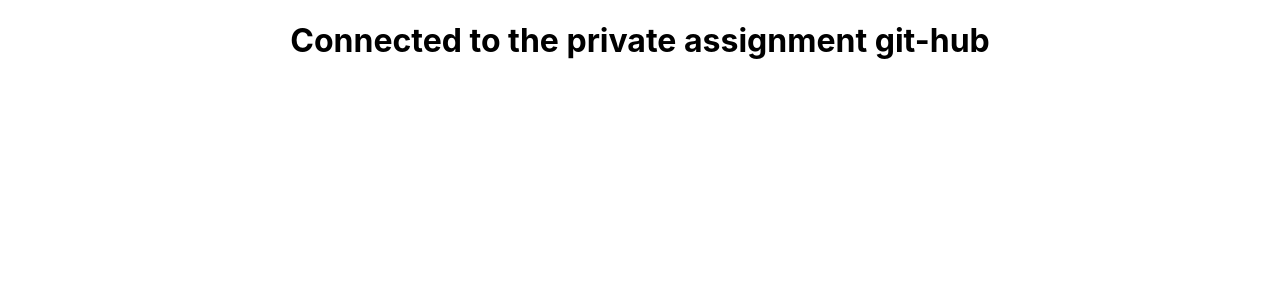
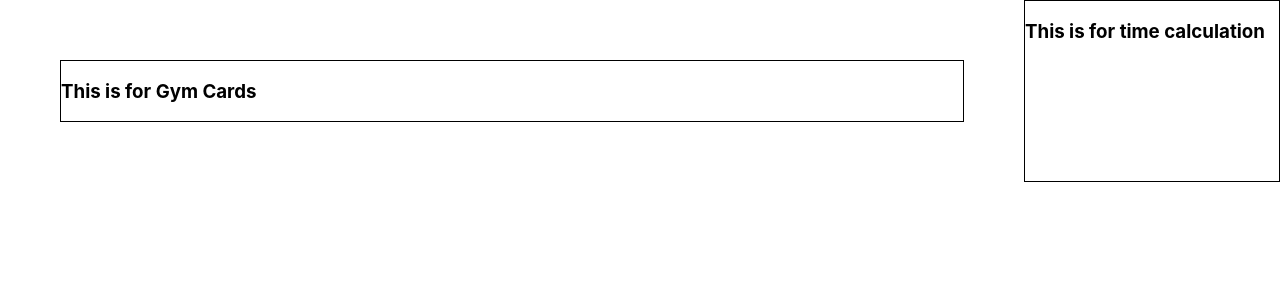
Before and after one commit to nasirullahnu/my-activity, a React (Create React App) app: page / in a window 1280 px wide. Shown: the top 300 px of the page. Built offline with nearby package versions, Linux system fonts and the light colour scheme.

Commit message:
gym component added

```diff
--- a/src/App.js
+++ b/src/App.js
@@ -1,9 +1,11 @@
 import './App.css';
+import Gym from './Components/Gym/Gym';
 
 function App() {
   return (
-    <div className="App">
-      <h1>Connected to the private assignment git-hub</h1>
+    <div>
+      <Gym></Gym>
+
     </div>
   );
 }
--- /dev/null
+++ b/src/Components/Gym/Gym.css
@@ -0,0 +1,11 @@
+.activities-container{
+    display: grid;
+    grid-template-columns: 4fr 1fr;
+}
+.activities-card-container{
+    border: 1px solid black;
+    margin: 60px;
+}
+.time-container{
+    border: 1px solid black;
+}
--- /dev/null
+++ b/src/Components/Gym/Gym.js
@@ -0,0 +1,17 @@
+import React from 'react';
+import './Gym.css'
+
+const Gym = () => {
+    return (
+        <div className='activities-container'>
+            <div className="activities-card-container">
+                <h3>This is for Gym Cards</h3>
+            </div>
+            <div className="time-container">
+                <h3>This is for time calculation</h3>
+            </div>
+        </div>
+    );
+};
+
+export default Gym;
```
Also changed, not shown: public/data.json (added, +44 -0 lines).
